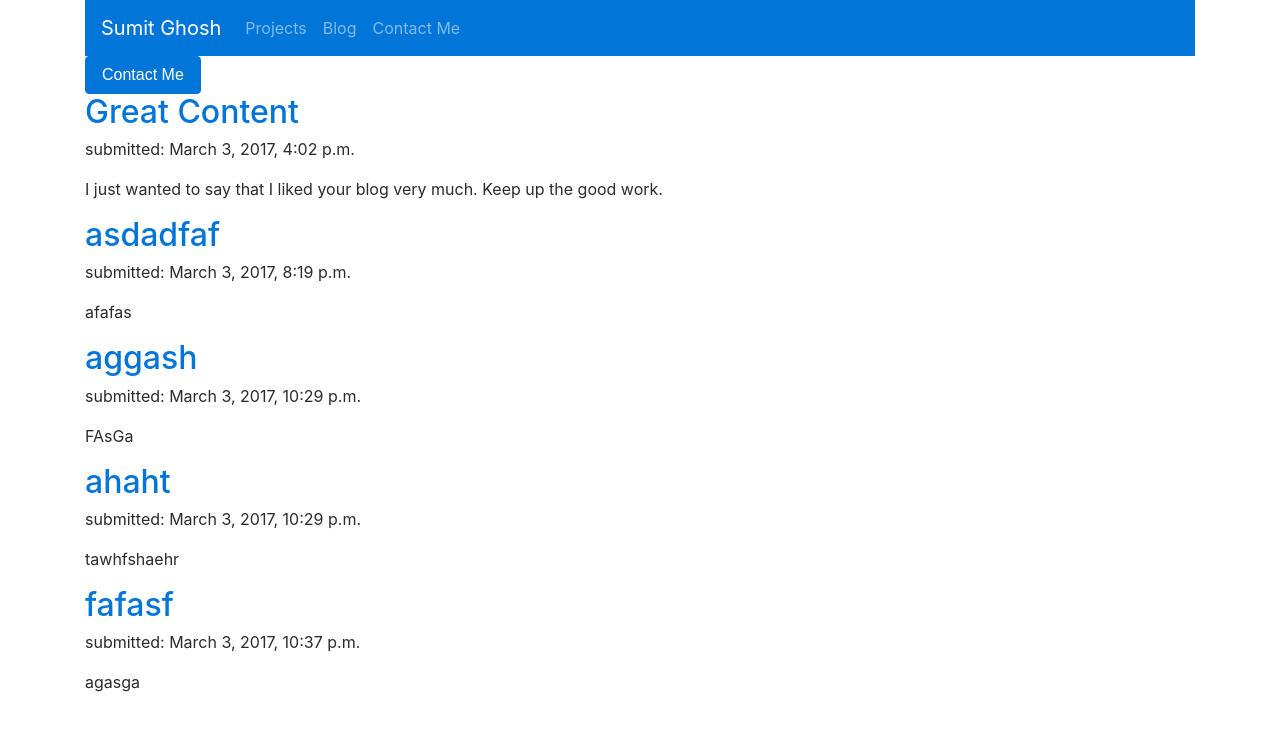
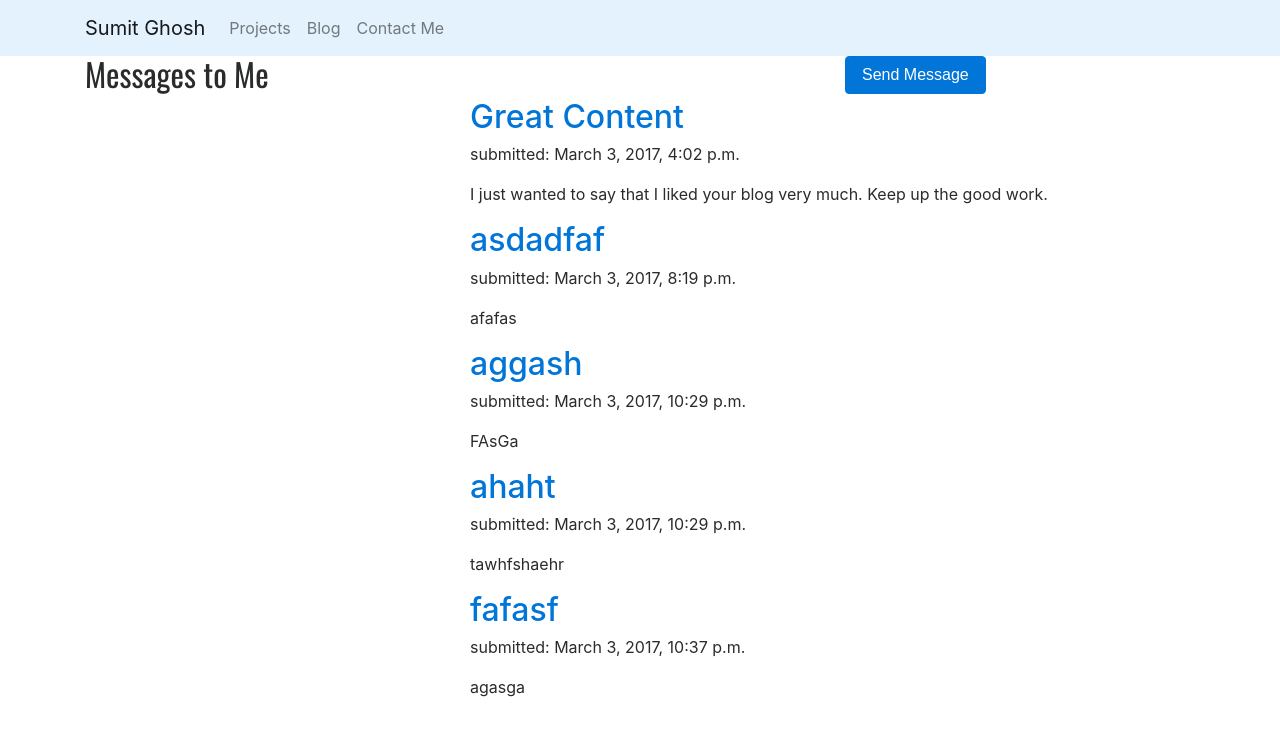
Before and after one commit to skulltech/portfolio-devclub, a Django app: page /contact/ in a window 1280 px wide. Shown: the top 736 px of the page. Run offline with Django 3.2, Linux system fonts and the light colour scheme; data comes from the database, SQL or seed files in the repository; some libraries are stand-ins or nearby versions.

Commit message:
Added some more styling

```diff
--- a/portfolio/templates/base.html
+++ b/portfolio/templates/base.html
@@ -15,8 +15,8 @@
     <title>Sumit Ghosh: Portfolio</title>
 </head>
 <body>
-<div class="container">
-<nav class="navbar navbar-toggleable-md navbar-inverse bg-primary">
+<nav class="navbar navbar-toggleable-md navbar-light" style="background-color: #e3f2fd;">
+    <div class="container">
     <button class="navbar-toggler navbar-toggler-right" type="button" data-toggle="collapse"
             data-target="#navbarSupportedContent" aria-controls="navbarSupportedContent" aria-expanded="false"
             aria-label="Toggle navigation">
@@ -37,10 +37,13 @@
             </li>
         </ul>
     </div>
+    </div>
 </nav>
 
+<div class="container">
 {% block content %}
 {% endblock %}
+</div>
 
 </div>
 </body>
--- a/portfolio/templates/contact/contact.html
+++ b/portfolio/templates/contact/contact.html
@@ -2,11 +2,17 @@
 {% load crispy_forms_tags %}
 
 {% block content %}
+    <div class="row"><div class="col-md-8">
+        <h2 style="font-family: 'Oswald', sans-serif;">Messages to Me</h2>
+    </div>
+    <div class="col-md-4 float-right">
+        <button type="button" class="btn btn-primary" data-toggle="modal" data-target="#contactFormModal">
+            Send Message
+        </button>
+    </div>
+    </div>
+    <!-- Button trigger modal -->
 
-    <!-- Button trigger modal -->
-    <button type="button" class="btn btn-primary" data-toggle="modal" data-target="#contactFormModal">
-        Contact Me
-    </button>
 
     <!-- Modal -->
     <div class="modal fade" id="contactFormModal" tabindex="-1" role="dialog" aria-labelledby="contactFormModalLabel"
@@ -33,7 +39,7 @@
     <!-- list of messages -->
     {% for message in messages %}
 
-        <div>
+        <div class="col-md-8 offset-md-4">
             <h2><a href="">{{ message.title }}</a></h2>
             <p>submitted: {{ message.submitted_date }}</p>
             <p>{{ message.message }}</p>
```
